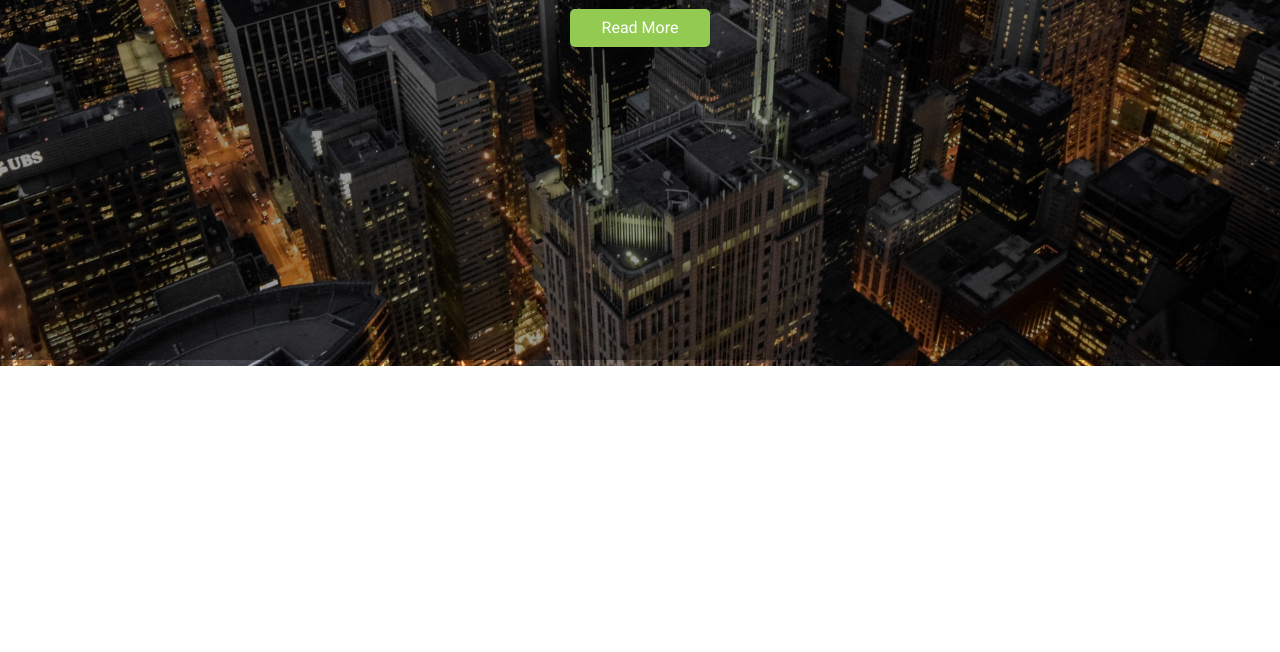
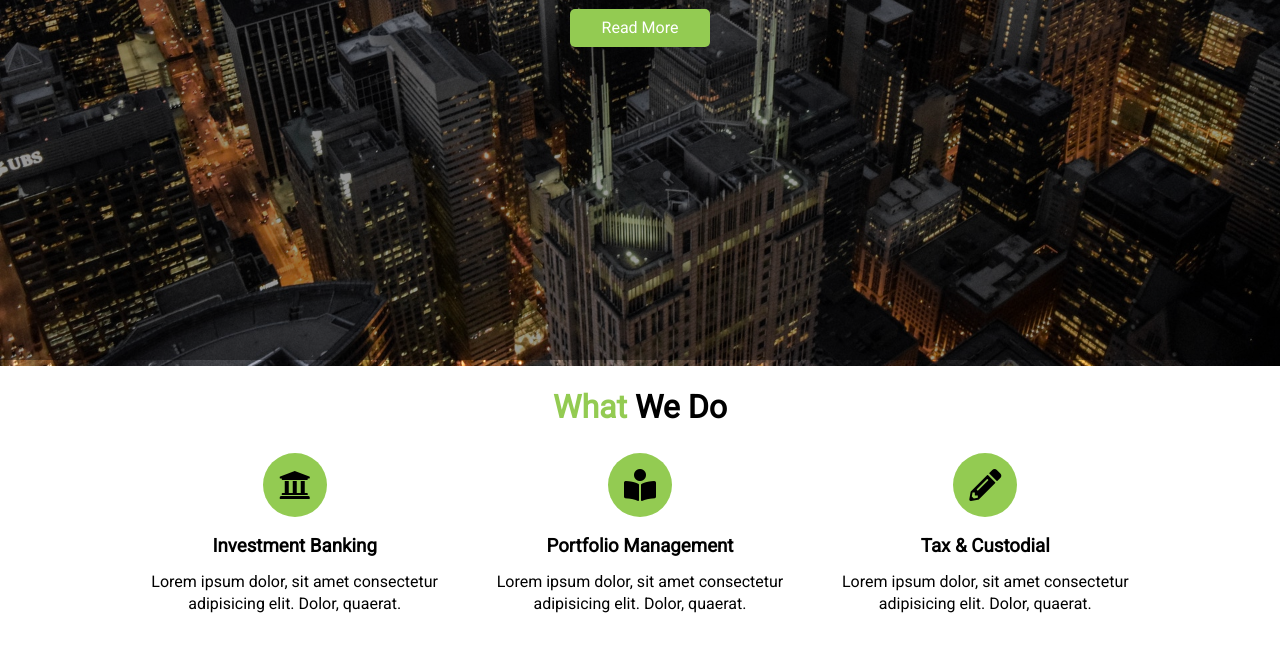
Before and after one commit to shiyu3169/EdgeLedger, a plain HTML site: page index.html in a window 1280 px wide. Shown: the part 500-1152 px from the top of the page. Before the commit the page ends 866 px from the top, so only its background shows below. Drawn offline with Linux system fonts and the light colour scheme.

Commit message:
what we do

```diff
--- a/css/style.css
+++ b/css/style.css
@@ -24,8 +24,18 @@ p {
   color: #93cb52;
 }
 
+.text-center {
+  text-align: center;
+}
+
 .l-heading {
   font-size: 4rem;
+  margin-bottom: 0.75rem;
+  line-height: 1.1;
+}
+
+.m-heading {
+  font-size: 2rem;
   margin-bottom: 0.75rem;
   line-height: 1.1;
 }
@@ -50,6 +60,25 @@ p {
 .btn-dark {
   background: #333;
   color: #fff;
+}
+
+.container {
+  max-width: 1100px;
+  margin: auto;
+  padding: 0 2rem;
+  overflow: hidden;
+}
+
+.py-1 {
+  padding: 1.5rem 0;
+}
+
+.py-2 {
+  padding: 2rem 0;
+}
+
+.py-3 {
+  padding: 3rem 0;
 }
 
 /* Navbar */
@@ -101,5 +130,25 @@ p {
   top: 60px;
   left: 0;
   right: 0;
+  bottom: 0;
   background-color: rgba(0, 0, 0, 0.4);
 }
+
+/* Section: What We Do */
+#what .items {
+  display: flex;
+  pading: 1rem;
+}
+
+#what .items .item {
+  flex: 1;
+  text-align: center;
+  padding: 1rem;
+}
+
+#what .items .item i {
+  background: #93cb52;
+  padding: 1rem;
+  border-radius: 50%;
+  margin-bottom: 1rem;
+}
--- a/index.html
+++ b/index.html
@@ -50,5 +50,45 @@
         <a href="#what" class="btn">Read More</a>
       </div>
     </header>
+    <!-- Section : What We Do -->
+    <section id="what" class="bg-light py-1">
+      <div class="container">
+        <h2 class="m-heading text-center">
+          <span class="text-primary">What</span> We Do
+        </h2>
+        <div class="items">
+          <div class="item">
+            <i class="fas fa-university fa-2x"></i>
+            <div>
+              <h3>Investment Banking</h3>
+              <p>
+                Lorem ipsum dolor, sit amet consectetur adipisicing elit. Dolor,
+                quaerat.
+              </p>
+            </div>
+          </div>
+          <div class="item">
+            <i class="fas fa-book-reader fa-2x"></i>
+            <div>
+              <h3>Portfolio Management</h3>
+              <p>
+                Lorem ipsum dolor, sit amet consectetur adipisicing elit. Dolor,
+                quaerat.
+              </p>
+            </div>
+          </div>
+          <div class="item">
+            <i class="fas fa-pencil-alt fa-2x"></i>
+            <div>
+              <h3>Tax & Custodial</h3>
+              <p>
+                Lorem ipsum dolor, sit amet consectetur adipisicing elit. Dolor,
+                quaerat.
+              </p>
+            </div>
+          </div>
+        </div>
+      </div>
+    </section>
   </body>
 </html>
```
